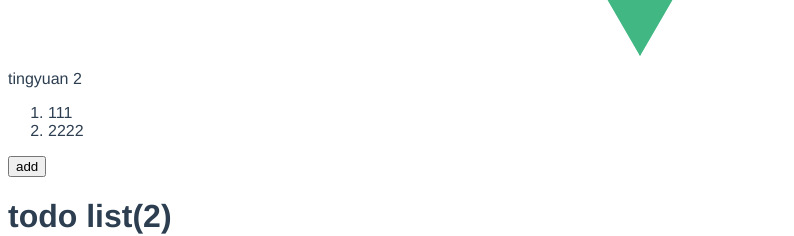
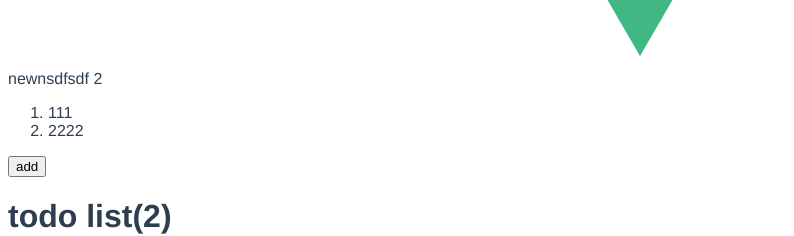
Before and after one commit to lovetingyuan/simple-vuex, a Vue app: page / in a window 1280 px wide. Shown: the part 190-426 px from the top of the page, without its empty margins (0-794 px from the left). Built offline with nearby package versions, Linux system fonts and the light colour scheme.

Commit message:
add replaceState

```diff
--- a/src/App.vue
+++ b/src/App.vue
@@ -14,7 +14,24 @@ import HelloWorld from './components/HelloWorld.vue'
     HelloWorld
   }
 })
-export default class App extends Vue {}
+export default class App extends Vue {
+  data () {
+    return {
+      foo: {
+        bar: {
+          baz: {
+            get () {
+              return 'sdfs'
+            }
+          }
+        }
+      }
+    }
+  }
+  created () {
+    console.log('APP', this)
+  }
+}
 </script>
 
 <style>
--- a/src/components/MyComp.vue
+++ b/src/components/MyComp.vue
@@ -31,6 +31,15 @@ export default class HelloWorld extends Vue {
       }
     })
     Test.updateTest('newtest')
+    store.replaceState({
+      user: {
+        name: 'newnsdfsdf',
+        age: 324
+      },
+      Todo: {
+        list: ['34fsd']
+      }
+    })
     // store.removeModule('Todo.Test')
   }
 }
--- a/src/myStore.ts
+++ b/src/myStore.ts
@@ -138,11 +138,13 @@ export function createVuexStore<M extends MyModule> (modules: M, options: Option
 export function createVueStore<M extends MyModule>(modules: M) {
   let isCommitting = false
   let isGetting = false
+  let subscribeName = ''
   const eventBus = new Vue()
   interface Base {
     addModule: <T>(path: string, _module: T) => T
     removeModule: (path: string) => void
     subscribe: (listener: (arg: SubData) => any) => () => void
+    replaceState: (state: MyModule) => void
   }
   type SubData = {
     type: string
@@ -178,9 +180,25 @@ export function createVueStore<M extends MyModule>(modules: M) {
       delete parentModule[moduleName]
     },
     subscribe(listener) {
+      subscribeName = '$$store-mutation-event'
       const _listener = (data: SubData) => listener(data)
-      eventBus.$on('mutation-action', _listener)
-      return () => eventBus.$off('mutation-action', _listener)
+      eventBus.$on(subscribeName, _listener)
+      return () => eventBus.$off(subscribeName, _listener)
+    },
+    replaceState(state, _store = store) {
+      const vueInstance: Vue = _store.__vue__
+      Object.keys(state).forEach(key => {
+        if (/[A-Z]/.test(key[0])) {
+          const replaceState: any = base.replaceState
+          if (_store[key]) {
+            replaceState(state[key], _store[key])
+          } else {
+            throw new Error(`sub module ${key} not exist`)
+          }
+        } else {
+          vueInstance.$set(vueInstance, key, state[key])
+        }
+      })
     }
   }
   function _createStore<M extends MyModule>(Modules: M, routes: string[] = []) {
@@ -188,6 +206,7 @@ export function createVueStore<M extends MyModule>(modules: M) {
     const Module: any = routes.length ? {} : Object.create(base)
     const state = {}
     const stateGetters = {}
+    const routesPath = routes.join('/')
     Object.keys(Modules).forEach(key => {
       const getter = (Object.getOwnPropertyDescriptor(Modules, key) as PropertyDescriptor).get
       if (/[A-Z]/.test(key[0])) {
@@ -219,7 +238,10 @@ export function createVueStore<M extends MyModule>(modules: M) {
             if (isGetting) {
               throw new Error(`do not call action ${routes.join('.')}.${key} in getter`)
             }
-            eventBus.$emit('mutation-action', { actionType: routes.join('/') + '/' + key, payload })
+            subscribeName && eventBus.$emit(subscribeName, {
+              actionType: routesPath ? `${routesPath}/${key}` : key,
+              payload
+            })
             return Modules[key].call(Module, payload)
           }
           Module[key] = function (payload: any) {
@@ -231,7 +253,10 @@ export function createVueStore<M extends MyModule>(modules: M) {
               throw new Error(`do not call mutation ${key} in getter`)
             }
             isCommitting = true
-            eventBus.$emit('mutation-action', { type: routes.join('/') + '/' + key, payload })
+            subscribeName &&  eventBus.$emit(subscribeName, {
+              type: routesPath ? `${routesPath}/${key}` : key,
+              payload
+            })
             Modules[key].call(state, payload)
             isCommitting = false
           }
```
